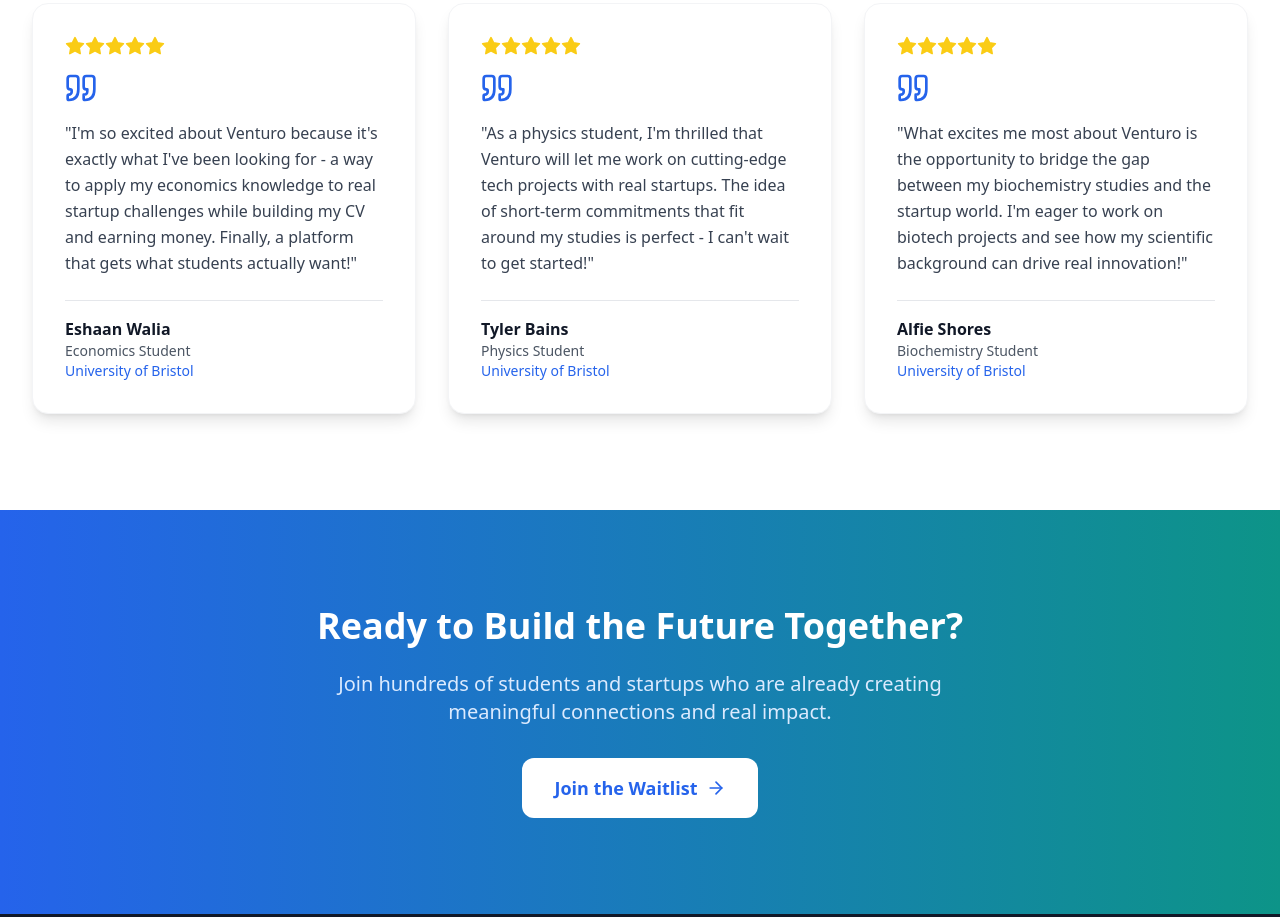
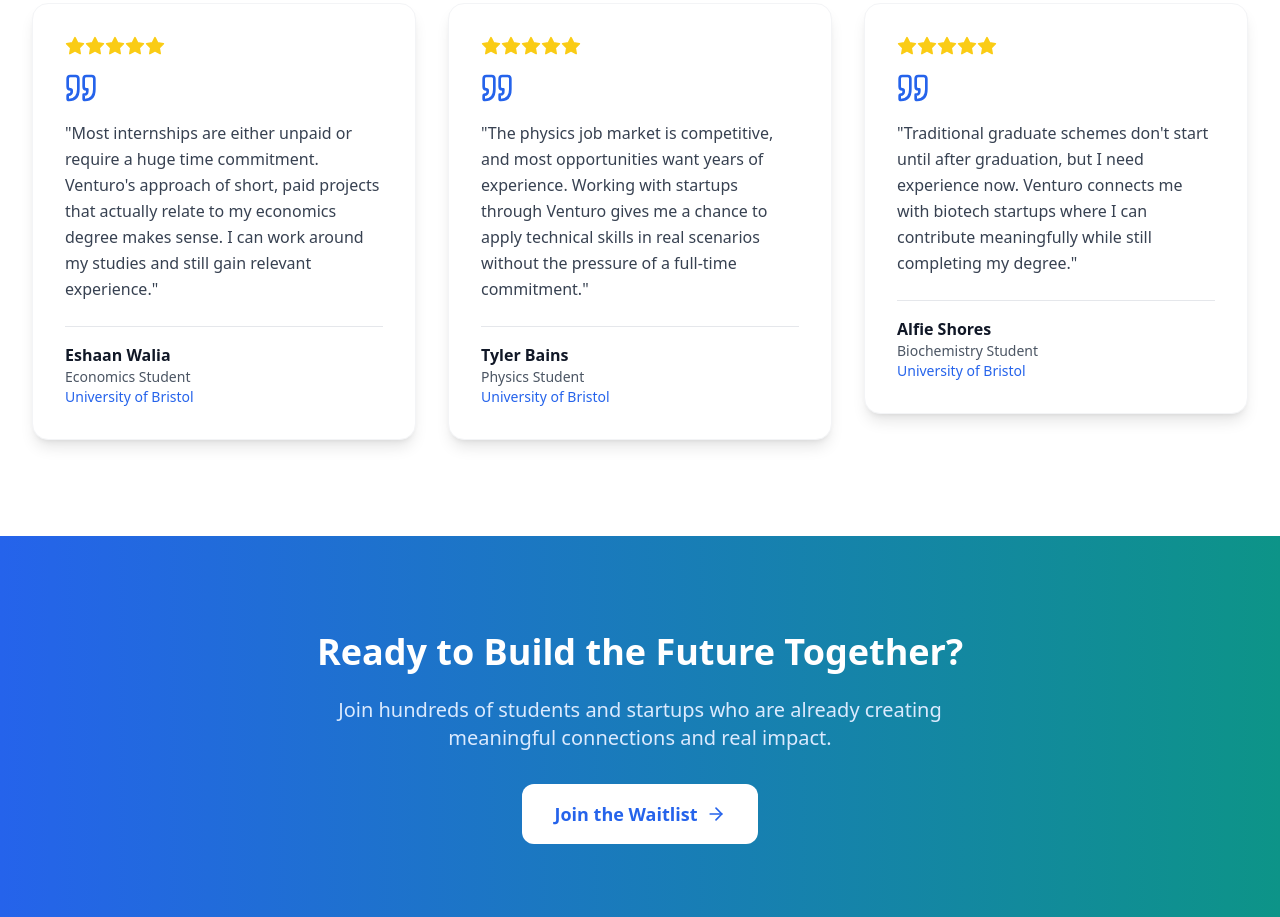
Before and after one commit to teamlitestart/litestart, a React (Vite) app: page / in a window 1280 px wide. Shown: the part 3680-4597 px from the top of the page. Built offline with nearby package versions, Linux system fonts and the light colour scheme.

Commit message:
Make testimonial quotes more realistic and professional

```diff
--- a/src/components/SignupPage.tsx
+++ b/src/components/SignupPage.tsx
@@ -118,21 +118,21 @@ const SignupPage: React.FC = () => {
 
   const testimonials = [
     {
-      quote: "I'm so excited about Venturo because it's exactly what I've been looking for - a way to apply my economics knowledge to real startup challenges while building my CV and earning money. Finally, a platform that gets what students actually want!",
+      quote: "Most internships are either unpaid or require a huge time commitment. Venturo's approach of short, paid projects that actually relate to my economics degree makes sense. I can work around my studies and still gain relevant experience.",
       author: "Eshaan Walia",
       role: "Economics Student",
       university: "University of Bristol",
       rating: 5
     },
     {
-      quote: "As a physics student, I'm thrilled that Venturo will let me work on cutting-edge tech projects with real startups. The idea of short-term commitments that fit around my studies is perfect - I can't wait to get started!",
+      quote: "The physics job market is competitive, and most opportunities want years of experience. Working with startups through Venturo gives me a chance to apply technical skills in real scenarios without the pressure of a full-time commitment.",
       author: "Tyler Bains",
       role: "Physics Student",
       university: "University of Bristol",
       rating: 5
     },
     {
-      quote: "What excites me most about Venturo is the opportunity to bridge the gap between my biochemistry studies and the startup world. I'm eager to work on biotech projects and see how my scientific background can drive real innovation!",
+      quote: "Traditional graduate schemes don't start until after graduation, but I need experience now. Venturo connects me with biotech startups where I can contribute meaningfully while still completing my degree.",
       author: "Alfie Shores",
       role: "Biochemistry Student",
       university: "University of Bristol",
```
